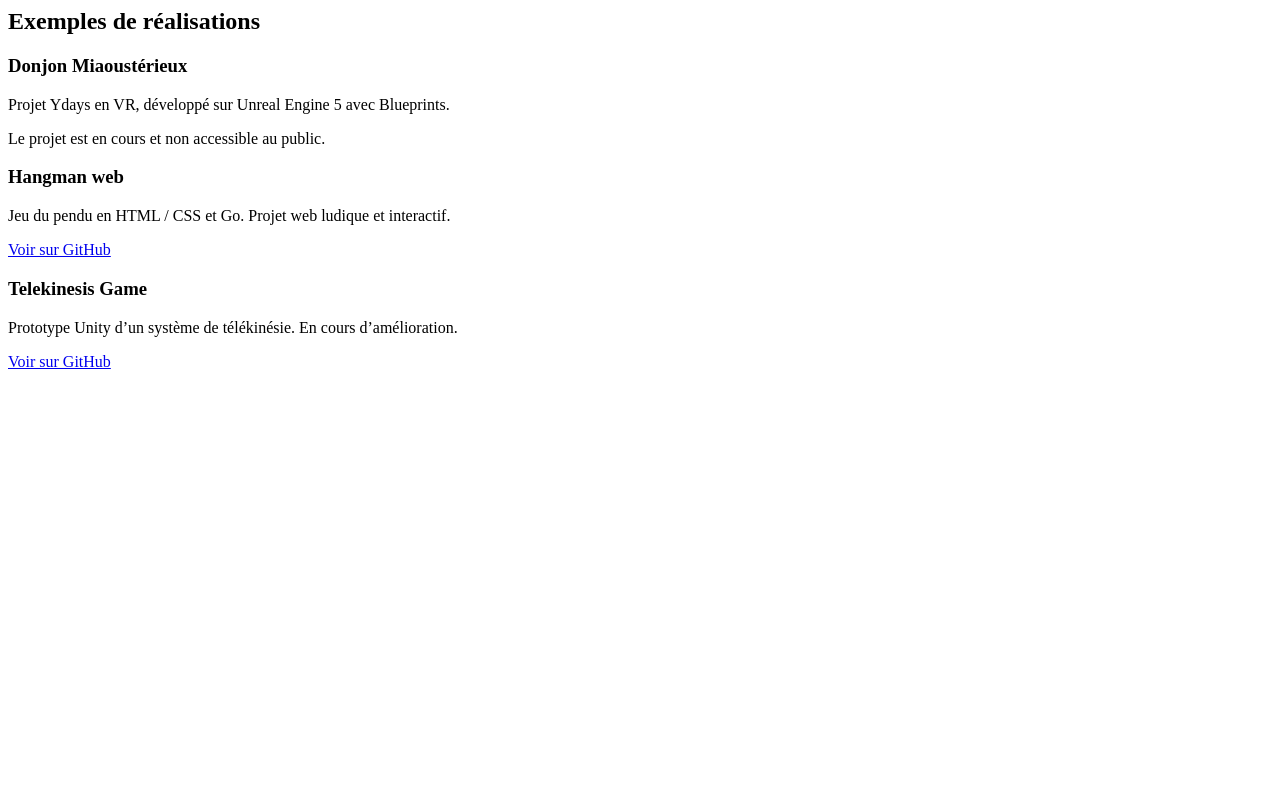
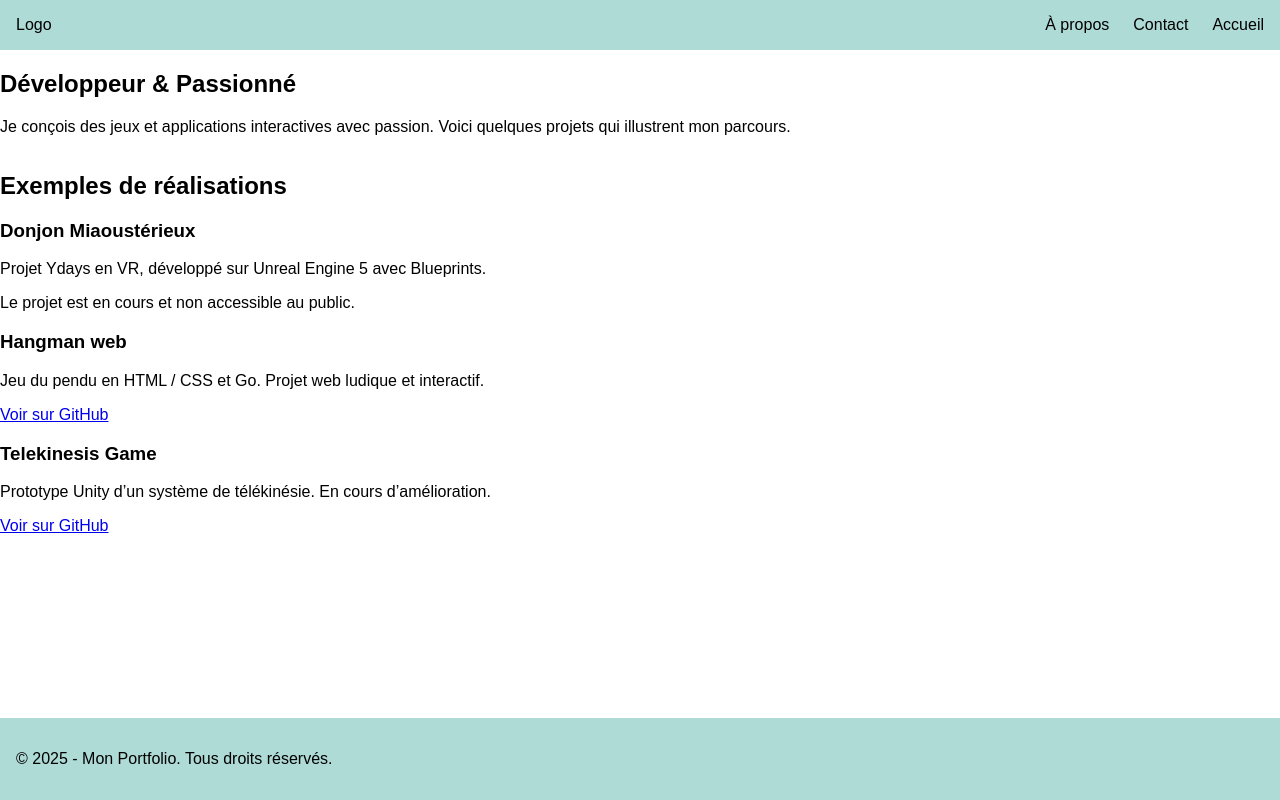
Before and after one commit to 3Mcrystal/PortfolioAccessibilit-, a plain HTML site: page portfolio.html in a window 1280 px wide. Drawn offline with Linux system fonts and the light colour scheme.

Commit message:
fix portfolio page

```diff
--- a/portfolio.html
+++ b/portfolio.html
@@ -1,3 +1,34 @@
+<!DOCTYPE html>
+<html lang="fr" class="scroll-smooth">
+  <head>
+    <meta charset="UTF-8" />
+    <meta name="viewport" content="width=device-width, initial-scale=1.0" />
+    <meta name="description" content="Exemples de réalisations - Portfolio développeur accessible et ergonomique" />
+    <title>Portfolio - Mon Portfolio</title>
+    <link rel="stylesheet" href="styles/global.css" />
+    <link rel="stylesheet" href="styles/portfolio.css">
+  </head>
+  <body class="bg-white text-gray-900 font-sans">
+
+    <!-- Navigation -->
+    <header class="bg-teal-100 py-4 px-6 flex justify-between items-center">
+      <div class="font-bold text-xl">Logo</div>
+      <nav class="space-x-4">
+        <a href="about.html" class="hover:underline">À propos</a>
+        <a href="contact.html" class="hover:underline">Contact</a>
+        <a href="index.html" class="hover:underline">Accueil</a>
+      </nav>
+    </header>
+
+    <!-- Section présentation -->
+    <section class="max-w-6xl mx-auto px-4 py-16 flex flex-col md:flex-row items-center gap-12">
+      <div class="flex-1 h-64 bg-gray-300 rounded" aria-hidden="true"></div>
+      <div class="flex-1 text-center md:text-left">
+        <h1 class="text-4xl font-bold mb-4">Développeur & Passionné</h1>
+        <p class="text-lg text-gray-700">Je conçois des jeux et applications interactives avec passion. Voici quelques projets qui illustrent mon parcours.</p>
+      </div>
+    </section>
+
 <!-- Section Portfolio -->
 <main class="max-w-6xl mx-auto px-4 pb-20">
   <h2 class="text-2xl font-bold text-center mb-12">Exemples de réalisations</h2>
@@ -41,3 +72,12 @@
 
   </section>
 </main>
+
+
+    <!-- Pied de page -->
+    <footer class="bg-teal-100 text-center py-4 text-sm">
+      <p>&copy; 2025 - Mon Portfolio. Tous droits réservés.</p>
+    </footer>
+
+  </body>
+</html>
```
